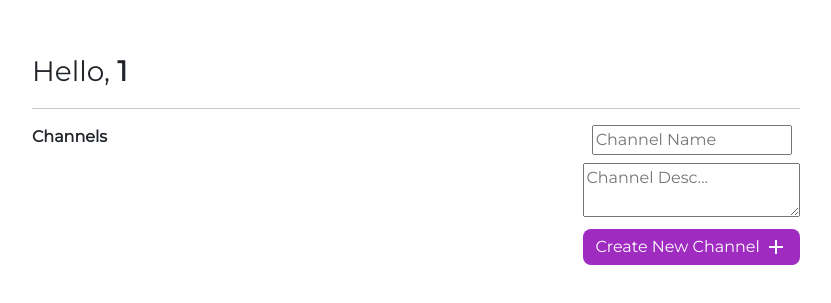
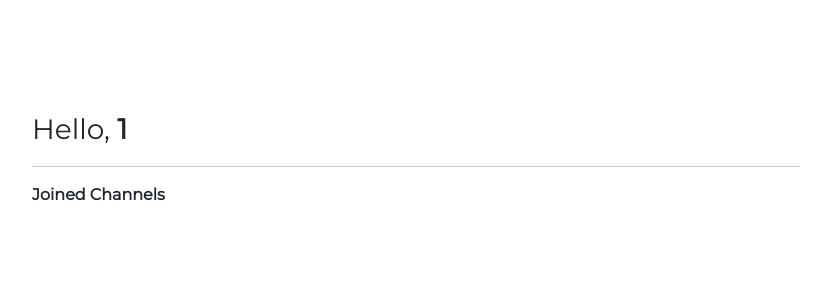
Before and after one commit to mjontop/team-message-app-frontend, a Next.js app: page /1 in a window 1280 px wide. Shown: the part 215-518 px from the top of the page, without its empty margins (224-1055 px from the left). Built offline with nearby package versions, Linux system fonts and the light colour scheme.

Commit message:
Fixed Bugs: Minor Ui Changes

```diff
--- a/Components/Profile/Profile.js
+++ b/Components/Profile/Profile.js
@@ -69,7 +69,7 @@ const Profile = ({ username }) => {
             <hr />
             <div className={style.channel}>
               <div>
-                <b>Channels</b>
+                <b>Joined Channels</b>
                 {userData.data && userData.data.channels && (
                   <ol>
                     {userData.data.channels.map((channel) => (
@@ -82,6 +82,7 @@ const Profile = ({ username }) => {
                   </ol>
                 )}
               </div>
+              {isSameUser && (
                 <div className="d-flex flex-column align-items-center">
                   <input
                     value={newChannelName.name}
@@ -111,6 +112,7 @@ const Profile = ({ username }) => {
                     Create New Channel <AddOutlined />
                   </span>
                 </div>
+              )}
             </div>
           </div>
         ) : (
--- a/pages/index.js
+++ b/pages/index.js
@@ -14,6 +14,11 @@ const HomePage = () => {
     const userInfo = getUserInfo();
     setIsLoggedIn(userInfo.isLoggedIn);
     setUser(userInfo.user);
+    if (userInfo.isLoggedIn) {
+      router.push(`/${userInfo.user.username}`);
+    } else {
+      router.push(`/accounts/register`);
+    }
   }, []);
 
   return (
```
Lines whose indentation alone changed are shown as unchanged.
